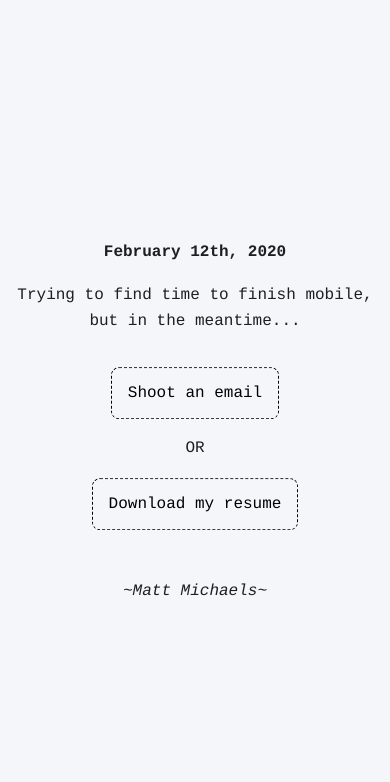
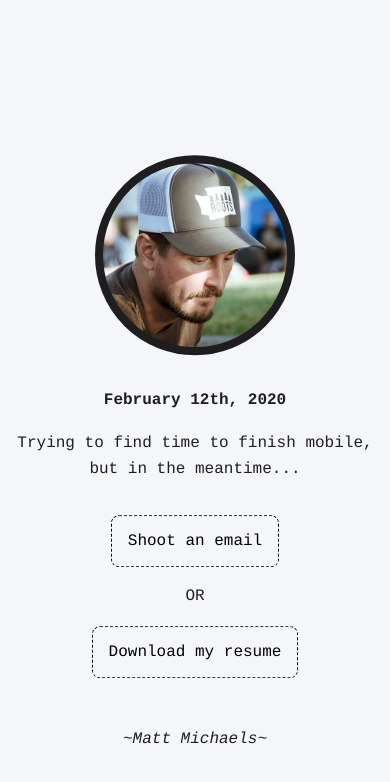
Before and after one commit to mm-info/mm-portfolio, a website with bundled scripts: page index.html in a window 390 px wide. Built offline with nearby package versions, Linux system fonts and the light colour scheme.

Commit message:
Mobile update

```diff
--- a/index.html
+++ b/index.html
@@ -663,7 +663,7 @@
           <div class="closer__links Grid-cell Grid-cell__10of12">
             <a class="button" href="mailto:matt@mattmichaels.info">Shoot an email</a>
             or
-            <a class="button" href="#">Download my resume</a></h2>
+            <a class="button" href="Matt-Michaels_Resume_2020.pdf">Download my resume</a></h2>
           </div>
           <div class="Grid-cell Grid-cell__3of12"></div>
         </div>
@@ -836,11 +836,12 @@
 <!-- Placeholder until mobile is complete! -->
 <div class="mobile-placeholder">
   <div class="container">
+    <div class="note-pic"></div>
     <p class="note-date">February 12th, 2020</p>
     <p class="note-header">Trying to find time to finish mobile, but in the meantime...</p>
     <a class="button" href="mailto:matt@mattmichaels.info">Shoot an email</a>
     <p class="note-or">OR</p>
-    <a class="button" href="#">Download my resume</a></h2>
+    <a class="button" href="Matt-Michaels_Resume_2020.pdf">Download my resume</a></h2>
     <p class="name">~Matt Michaels~</p>
   </div>
 </div>
--- a/src/scss/main.scss
+++ b/src/scss/main.scss
@@ -50,6 +50,23 @@ body {
       @include vertical-align();
       text-align: center;
 
+      .note-pic {
+        display: block;
+        max-width: 200px;
+        width: 200px;
+        height: 200px;
+        border-radius: 1000px;
+        overflow: hidden;
+        background-image: url('/dist/images/profile.jpg');
+        background-color: $black;
+        border: 8px solid $black;
+        background-position: center;
+        background-size: 100%;
+        background-repeat: no-repeat;
+        z-index: 1;
+        margin: 2rem auto;
+      }
+
       p {
         margin-bottom: .5rem;
       }
@@ -82,6 +99,15 @@ body {
         font-family: courier;
         font-style: italic;
       }
+
+      .button {
+        &:hover,
+        &:active,
+        &:focus {
+          background: #000;
+          color:  #fff;
+        }
+      }
     }
   }
 }
```
Also changed, not shown: dist/css/main.css.
